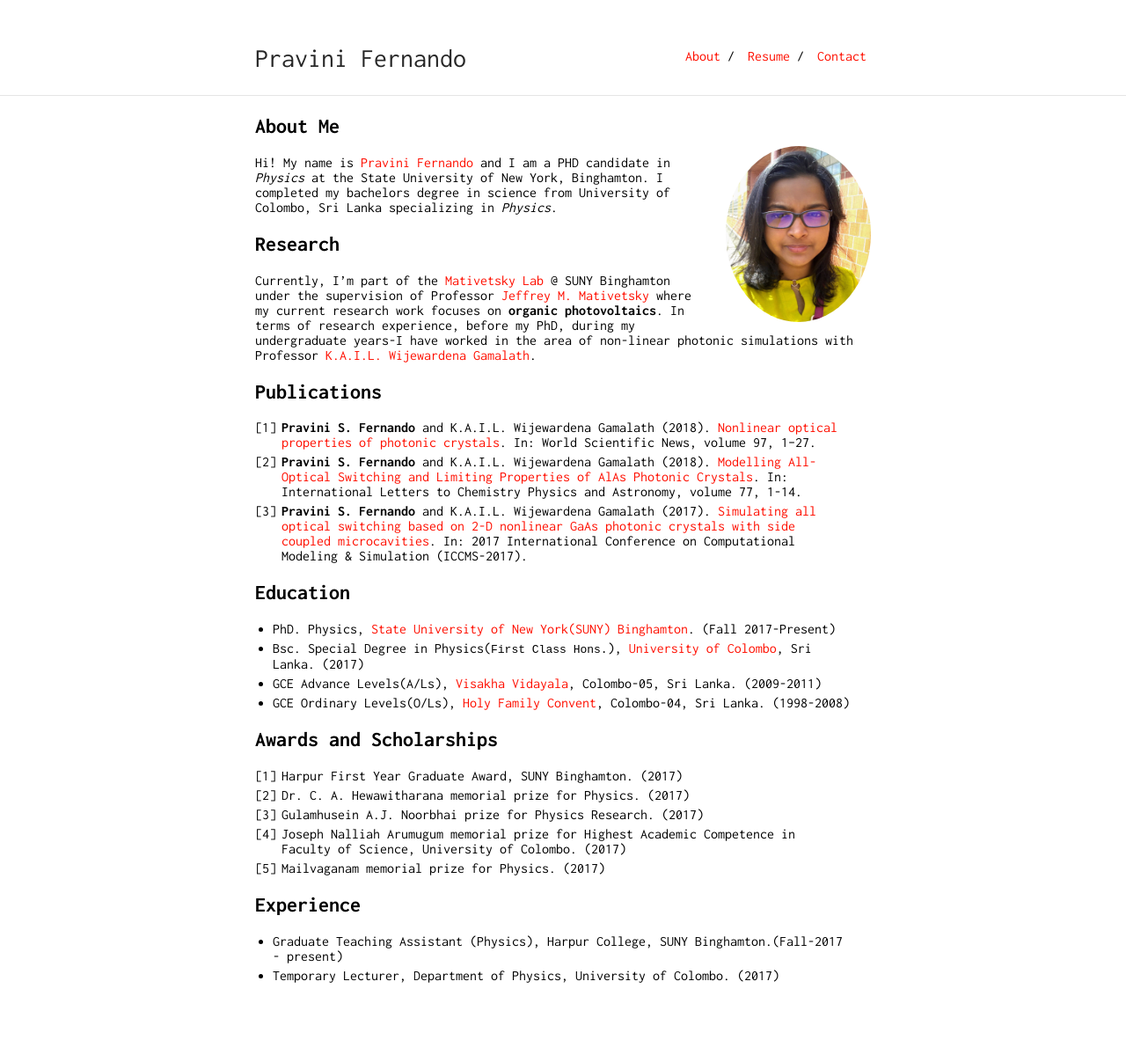
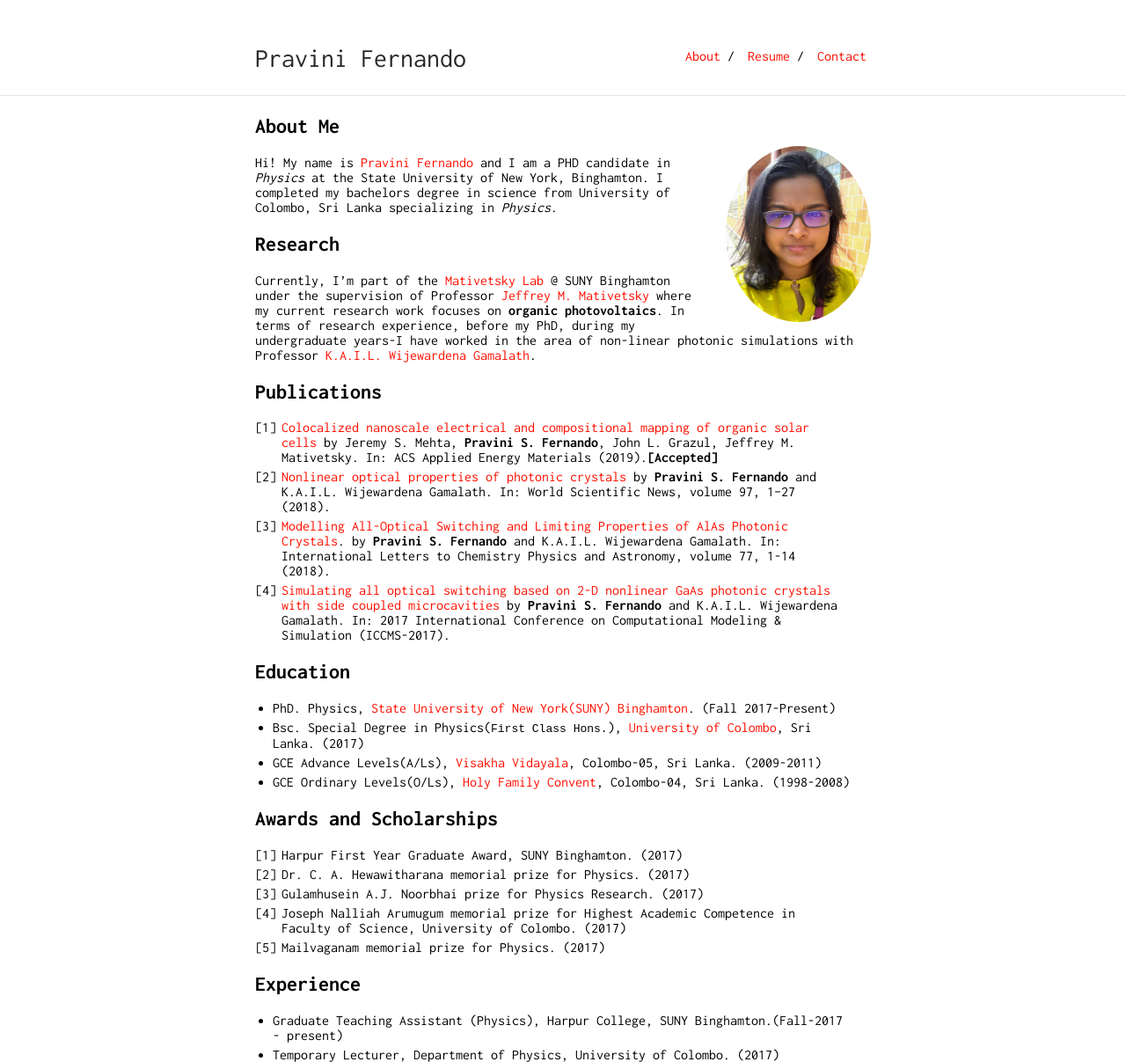
Before and after one commit to pravinifernando/pravinifernando.github.io, a Jekyll site: the page built from index.md, in a window 1280 px wide. Shown: the whole page at 88% size. Built offline with Jekyll 4.4.1, drawn with Linux system fonts in a browser that asks for light colours; our own code applies the rules of GitHub Pages for plain Markdown files; before the commit the page ends 1117 px from its top, so only the background shows below that.

Commit message:
updated paper details

```diff
--- a/index.md
+++ b/index.md
@@ -15,9 +15,10 @@ Currently, I'm part of the [Mativetsky Lab](http://www.mativetskylab.com) @ SUNY
 
 ## Publications
 
-1. **Pravini S. Fernando** and K.A.I.L. Wijewardena Gamalath (2018). [Nonlinear optical properties of photonic crystals](https://www.researchgate.net/publication/324388232_Nonlinear_optical_properties_of_photonic_crystals). In: World Scientific News, volume 97, 1--27.
-2. **Pravini S. Fernando** and K.A.I.L. Wijewardena Gamalath (2018). [Modelling All-Optical Switching and Limiting Properties of AlAs Photonic Crystals](https://www.researchgate.net/publication/322851853_Modelling_All-Optical_Switching_and_Limiting_Properties_of_AlAs_Photonic_Crystals). In: International Letters to Chemistry Physics and Astronomy, volume 77, 1-14.
-3. **Pravini S. Fernando** and K.A.I.L. Wijewardena Gamalath (2017). [Simulating all optical switching based on 2-D nonlinear GaAs photonic crystals with side coupled microcavities](https://www.researchgate.net/publication/317015262_Simulating_all_optical_switching_based_on_2-D_nonlinear_GaAs_photonic_crystals_with_side_coupled_microcavities). In: 2017 International Conference on Computational Modeling & Simulation (ICCMS-2017).
+4. [Colocalized nanoscale electrical and compositional mapping of organic solar cells]() by Jeremy S. Mehta, **Pravini S. Fernando**, John L. Grazul, Jeffrey M. Mativetsky. In: ACS Applied Energy Materials (2019).**[Accepted]**
+3. [Nonlinear optical properties of photonic crystals](https://www.researchgate.net/publication/324388232_Nonlinear_optical_properties_of_photonic_crystals) by **Pravini S. Fernando** and K.A.I.L. Wijewardena Gamalath. In: World Scientific News, volume 97, 1--27 (2018).
+2. [Modelling All-Optical Switching and Limiting Properties of AlAs Photonic Crystals](https://www.researchgate.net/publication/322851853_Modelling_All-Optical_Switching_and_Limiting_Properties_of_AlAs_Photonic_Crystals). by **Pravini S. Fernando** and K.A.I.L. Wijewardena Gamalath. In: International Letters to Chemistry Physics and Astronomy, volume 77, 1-14 (2018).
+1. [Simulating all optical switching based on 2-D nonlinear GaAs photonic crystals with side coupled microcavities](https://www.researchgate.net/publication/317015262_Simulating_all_optical_switching_based_on_2-D_nonlinear_GaAs_photonic_crystals_with_side_coupled_microcavities) by **Pravini S. Fernando** and K.A.I.L. Wijewardena Gamalath. In: 2017 International Conference on Computational Modeling & Simulation (ICCMS-2017).
 
 
 ## Education
```
Also changed, not shown: _layouts/default.html (+10 -10 lines), 4 other files.
